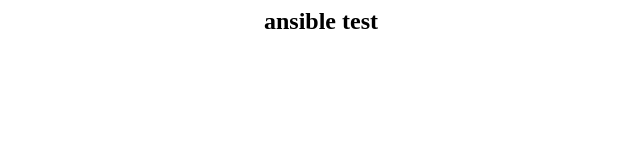
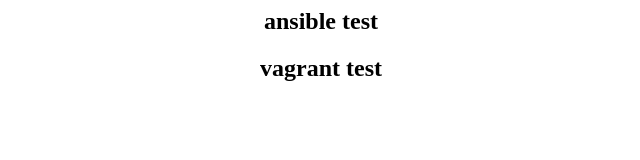
Before and after one commit to ptah0414/test, a plain HTML site: page index.html in a window 1280 px wide. Shown: the whole page, without its empty margins (319-959 px from the left). Drawn offline with Linux system fonts and the light colour scheme.

Commit message:
Update index.html

```diff
--- a/index.html
+++ b/index.html
@@ -1 +1,2 @@
 <center><h2>ansible test</h2></center>
+<center><h2>vagrant test</h2></center>
```
